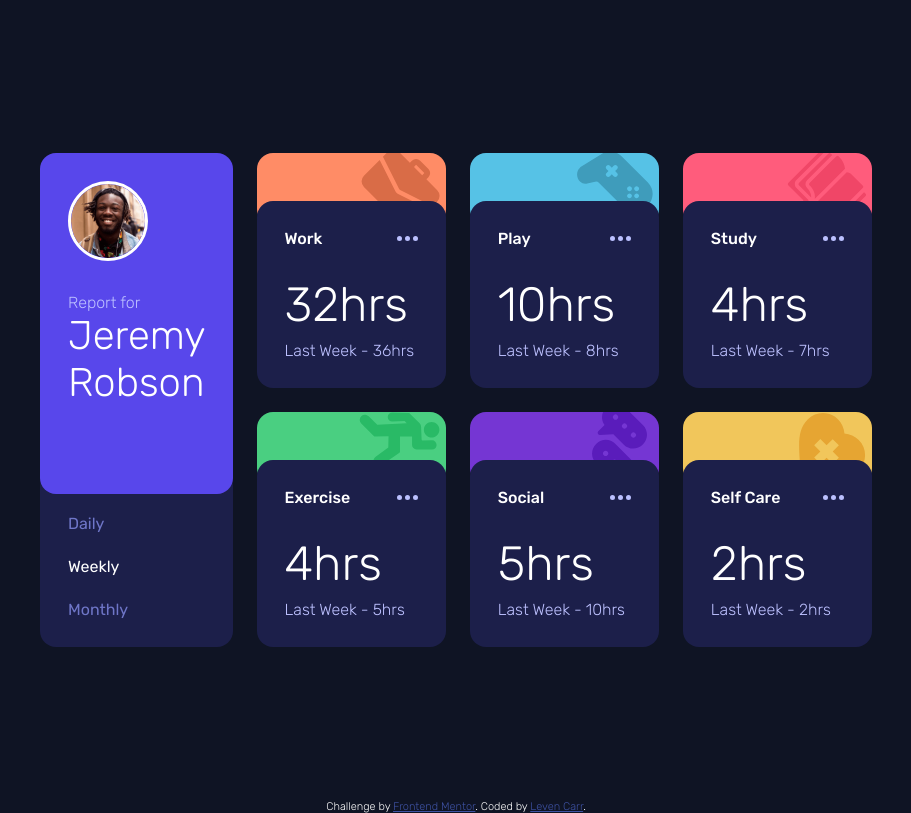
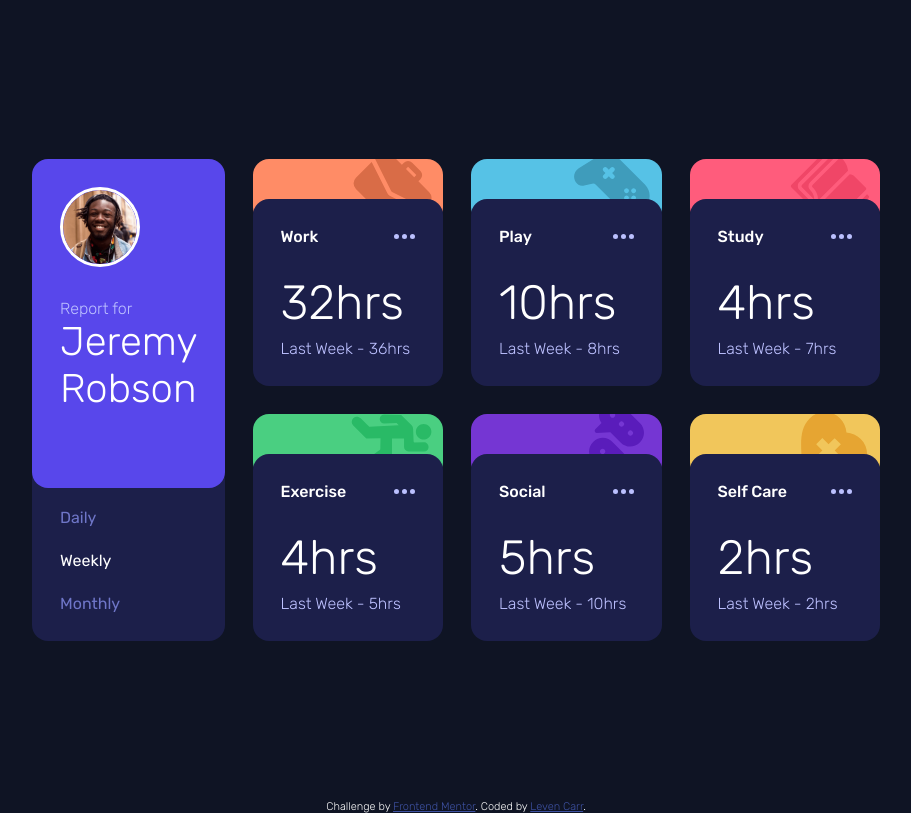
Before and after one commit to leven-carr/time-tracking-dashboard, a plain HTML site: page index.html in a window 1280 px wide. Shown: the whole page, without its empty margins (184-1095 px from the left). Drawn offline with Linux system fonts and the light colour scheme.

Commit message:
Make slight ajustments to width and gap to better match example

```diff
--- a/assets/css/styles.css
+++ b/assets/css/styles.css
@@ -168,7 +168,7 @@
   width: 100%;
   padding: 1.84375rem;
   background-repeat: no-repeat;
-  background-position: 95%;
+  background-position: 90%;
 }
 
 div.underlay.work {
@@ -189,7 +189,7 @@
 div.underlay.exercise {
   background-color: var(--exercise-color);
   background-image: url("../images/icon-exercise.svg");
-  background-position: 95% 0%;
+  background-position: 90% 0%;
 }
 
 div.underlay.social {
@@ -200,7 +200,7 @@
 div.underlay.selfcare {
   background-color: var(--selfcare-color);
   background-image: url("../images/icon-self-care.svg");
-  background-position: 95% 0%;
+  background-position: 90% 100%;
 }
 
 /* Hover and selected states */
@@ -248,9 +248,10 @@
   }
 
   ul.grid-container {
-    width: clamp(50rem, 100% - 4rem, 72rem);
+    width: clamp(50rem, 100% - 3rem, 72rem);
     grid-template-columns: repeat(4, 1fr);
     grid-template-rows: repeat(2, 1fr);
+    gap: 1.75rem;
   }
 
   li:first-child {
@@ -283,7 +284,7 @@
   }
 
   div.underlay {
-    padding: 2.25rem;
+    padding: 2rem;
   }
 
   img.profile-img {
```
